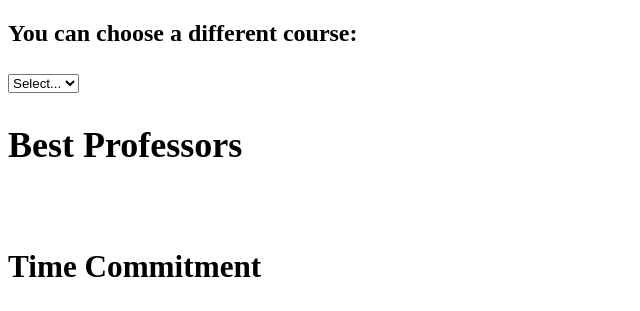
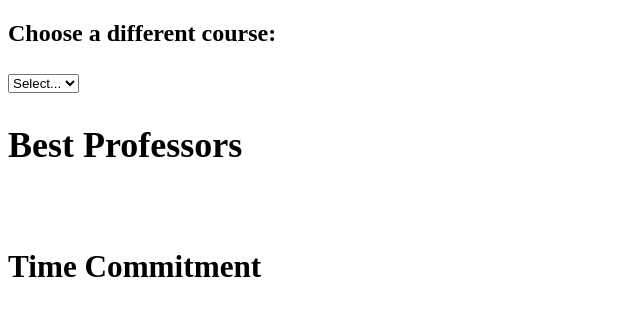
Before and after one commit to andportnoy/smartercapes.com, a Flask app: template templates/report.html in a window 1280 px wide. Shown: the part 61-372 px from the top of the page, without its empty margins (0-640 px from the left). Run offline with Flask 2, Linux system fonts and the light colour scheme; the template is opened without the code that fills it, so the values that code supplies are empty.

Commit message:
minor phrasing change

```diff
--- a/templates/report.html
+++ b/templates/report.html
@@ -54,7 +54,7 @@ gradeexpectedcol h3 {
    <h1>{{code}}</h1>
 </header>
 
-<h2>You can choose a different course:</h2>
+<h2>Choose a different course:</h2>
 <select onchange="location = this.options[this.selectedIndex].value;">
     <option>Select...</option>
     {% for course in url_dict %}
```
